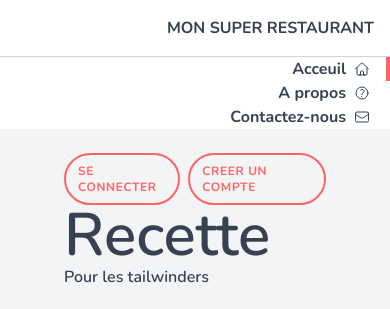
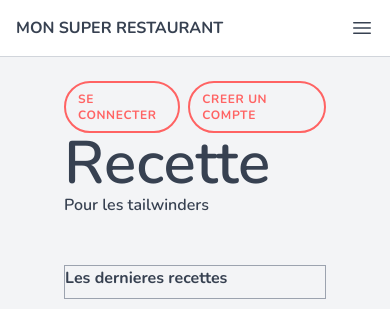
Before and after one commit to odilson-dev/tailwind-css-tutorial, a website: page index.html in a window 390 px wide. Shown: the top 309 px of the page. Drawn offline with nearby package versions, Linux system fonts and the light colour scheme.

Commit message:
Control the menu visibility with JS

```diff
--- a/index.html
+++ b/index.html
@@ -5,20 +5,39 @@
     <meta name="viewport" content="width=device-width, initial-scale=1.0" />
     <title>Tailwind CSS Tuto</title>
     <link rel="stylesheet" href="public/styles.css" />
+    <script src="public/index.js" defer></script>
   </head>
   <body class="font-body">
     <div class="text-gray-700 grid md:grid-cols-3">
       <!-- <div> Wrapper de contenu Tailwindcss -->
       <div class="md:col-span-1 md:flex md:justify-end">
         <nav class="text-right">
-          <div>
-            <h1 class="font-bold uppercase p-4 border-b border-gray-300">
+          <div
+            class="flex justify-between items-center border-b border-gray-300"
+          >
+            <h1 class="font-bold uppercase p-4">
               <a href="http://" class="hover:text-gray-800"
                 >Mon super restaurant</a
               >
             </h1>
+            <div class="px-4 cursor-pointer md:hidden" id="buttonMenu">
+              <svg
+                xmlns="http://www.w3.org/2000/svg"
+                fill="none"
+                viewBox="0 0 24 24"
+                stroke-width="1.5"
+                stroke="currentColor"
+                class="size-6 w-6"
+              >
+                <path
+                  stroke-linecap="round"
+                  stroke-linejoin="round"
+                  d="M3.75 6.75h16.5M3.75 12h16.5m-16.5 5.25h16.5"
+                />
+              </svg>
+            </div>
           </div>
-          <ul>
+          <ul class="hidden md:block" id="menu">
             <li class="text-gray-700 font-bold">
               <a
                 href="#"
--- /dev/null
+++ b/public/index.js
@@ -0,0 +1,11 @@
+const buttonMenu = document.querySelector("#buttonMenu");
+
+const menu = document.querySelector("#menu");
+
+buttonMenu.addEventListener("click", (e) => {
+  if (menu.classList.contains("hidden")) {
+    menu.classList.remove("hidden");
+  } else {
+    menu.classList.add("hidden");
+  }
+});
```
Also changed, not shown: public/styles.css.
